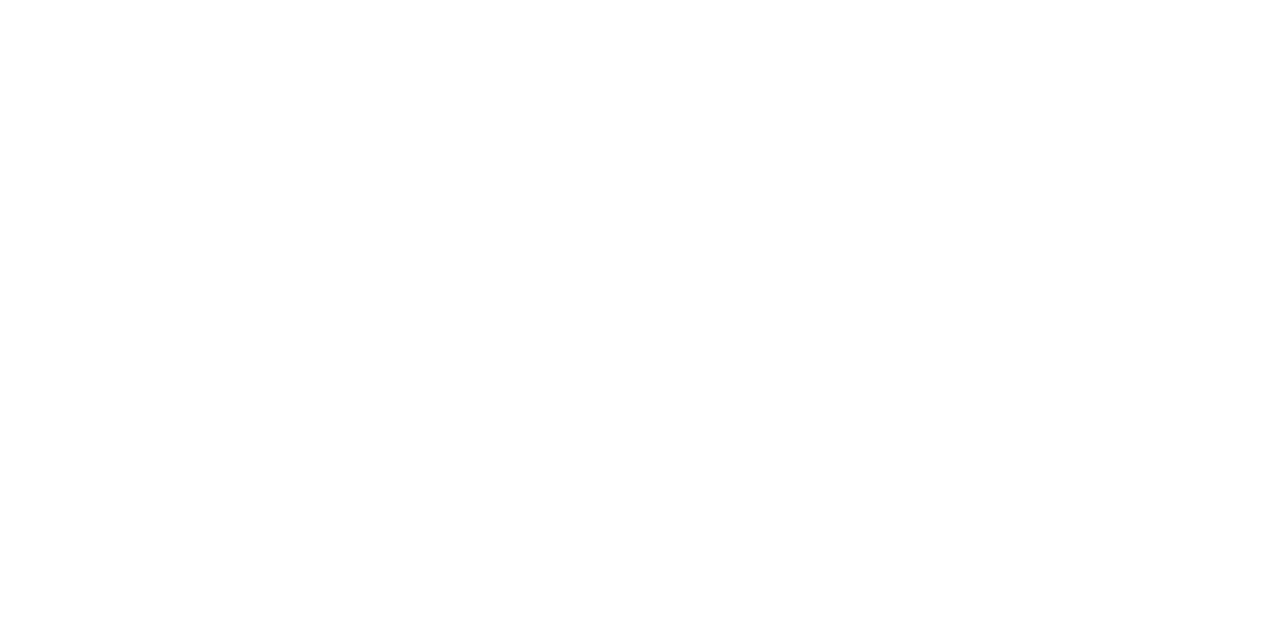
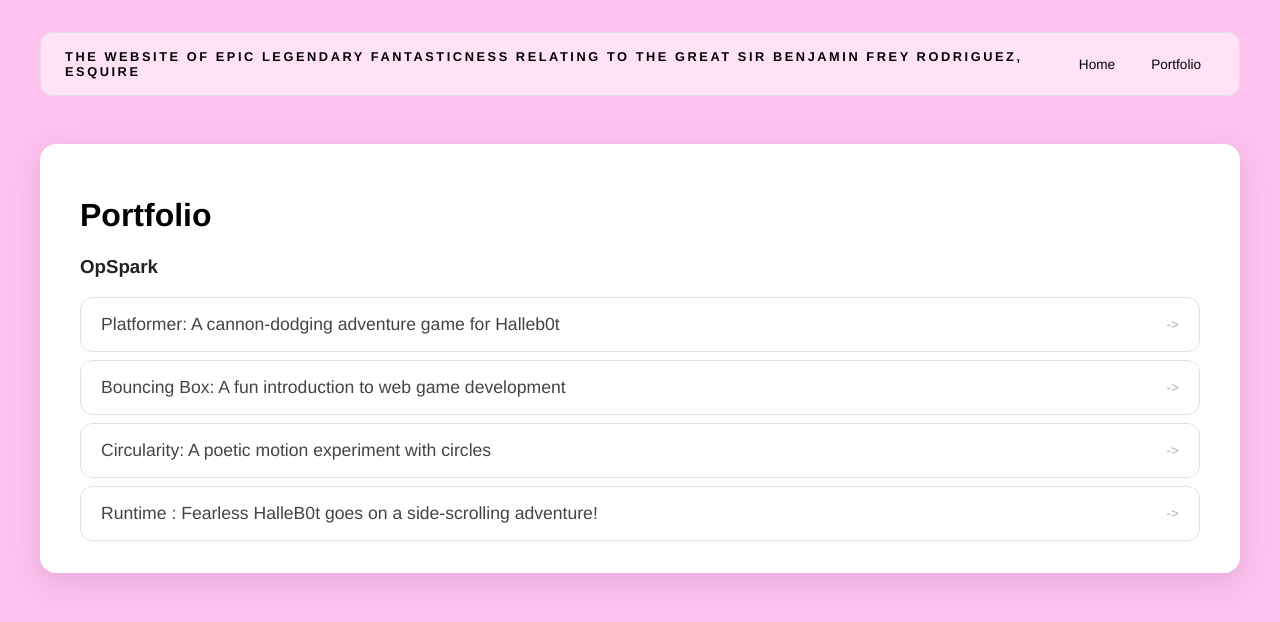
Before and after one commit to benjaminrodriguez9312/benjaminrodriguez9312.github.io, a plain HTML site: page portfolio.html in a window 1280 px wide. Drawn offline with Linux system fonts and the light colour scheme.

Commit message:
Finished Website

```diff
--- a/portfolio.html
+++ b/portfolio.html
@@ -0,0 +1,43 @@
+<!DOCTYPE html>
+<html>
+
+<head>
+  <title>The Website of Epic Lengendary Fantasticness Relating to the Great Sir Benjamin Frey Rodriguez, Esquire</title>
+   <link rel="stylesheet" href="style.css" />
+</head>
+
+<body>
+  <!-- All content goes here -->
+  <div id="all-contents">
+    <nav>
+      <h1>The Website of Epic Legendary Fantasticness Relating to the Great Sir Benjamin Frey Rodriguez, Esquire</h1>
+      <ul id="nav-ul">
+        <li class="nav-li"><a href="index.html">Home</a></li>
+        <li class="nav-li"><a href="portfolio.html">Portfolio</a></li>
+      </ul>
+    </nav>
+     <main class = "portfolio-main">
+      <div class = "content">
+        <div class = "portfolio-box">
+        <h1>Portfolio</h1>
+        <h3>OpSpark</h3>
+        <ul class = "portfolio">
+          <li>
+            <a href="fsd-projects/platformer/" target = "_blank">Platformer: A cannon-dodging adventure game for Halleb0t</a>
+          </li>
+          <li>
+            <a href="fsd-projects/bouncing-box/" target = "_blank">Bouncing Box: A fun introduction to web game development</a>
+          </li>
+          <li>
+            <a href="fsd-projects/circularity/" target = "_blank">Circularity: A poetic motion experiment with circles</a>
+          </li>
+          <li>
+            <a href="fsd-projects/runtime/" target = "_blank">Runtime : Fearless HalleB0t goes on a side-scrolling adventure!</a>
+        </li>
+        </ul>
+       </div>
+      </div>
+     </main>
+    </div>
+</body>
+</html>
--- a/style.css
+++ b/style.css
@@ -4,7 +4,7 @@
 
 body {
   margin: 0;
-  background-color: #ff94e4;
+  background-color: hsl(315, 100%, 88%);
   color: #222;
   font-family: "Helvetica Neue", Arial, sans-serif;
 }
@@ -117,3 +117,117 @@ h2 {
   transform: translateY(-4px);
   box-shadow: 0 16px 40px rgba(0, 0, 0, 0.18);
 }
+nav {
+  display: flex;
+  justify-content: space-between;
+  align-items: center;
+  margin-bottom: 48px;
+  padding: 16px 24px;
+  background: #ffe2f6;
+  border: 1px solid #e0e0e0;
+  border-radius: 12px;
+}
+
+nav h1 {
+  margin: 0;
+  font-size: 0.8rem;
+  font-weight: 700;
+  text-transform: uppercase;
+  letter-spacing: 0.2em;
+  color: #030303;
+}
+
+#nav-ul {
+  list-style: none;
+  display: flex;
+  gap: 8px;
+  margin: 0;
+  padding: 0;
+}
+
+.nav-li a {
+  color: #020202;
+  text-decoration: none;
+  font-size: 0.85rem;
+  font-weight: 500;
+  padding: 6px 14px;
+  border-radius: 8px;
+  transition:
+    background 0.25s ease,
+    color 0.25s ease;
+}
+
+.nav-li a:hover {
+  background: #000;
+  color: #fafafa;
+}
+/* Portfolio styles */
+.content h1 {
+  color: black;
+}
+
+.portfolio {
+  list-style: none;
+  margin: 0;
+  padding: 0;
+  width: 100%;
+  display: flex;
+  flex-direction: column;
+  gap: 8px;
+}
+
+.portfolio li {
+  border-radius: 12px;
+  overflow: hidden;
+}
+
+.portfolio a {
+  display: flex;
+  justify-content: space-between;
+  align-items: center;
+  text-decoration: none;
+  color: #444;
+  padding: 16px 20px;
+  font-size: 1.1rem;
+  font-weight: 500;
+  background: #fff;
+  border: 1px solid #e0e0e0;
+  border-radius: 12px;
+  transition: background 0.25s ease, color 0.25s ease, transform 0.25s ease;
+}
+
+.portfolio a:hover {
+  background: #000;
+  color: #fff;
+  transform: translateX(4px);
+}
+
+.portfolio a::after {
+  content: "->";
+  font-size: 0.85rem;
+  opacity: 0.4;
+  transition: opacity 0.25s ease;
+  white-space: nowrap;
+}
+
+.portfolio a:hover::after {
+  opacity: 1;
+}
+
+.portfolio-main {
+  display: block;
+  min-height: auto;
+}
+
+.portfolio-box {
+  background: #ffffff;
+  padding: 32px 40px;
+  border-radius: 16px;
+  box-shadow: 0 8px 30px rgba(0, 0, 0, 0.12);
+  width: 100%;
+}
+;='.portfolio-box h1 {
+  text-align: center;
+  width: 100%;
+  margin: 0;
+}'
```
Also changed, not shown: index.html (+9 -2 lines), images/Profile Pic.webp (deleted), 1 other file.
